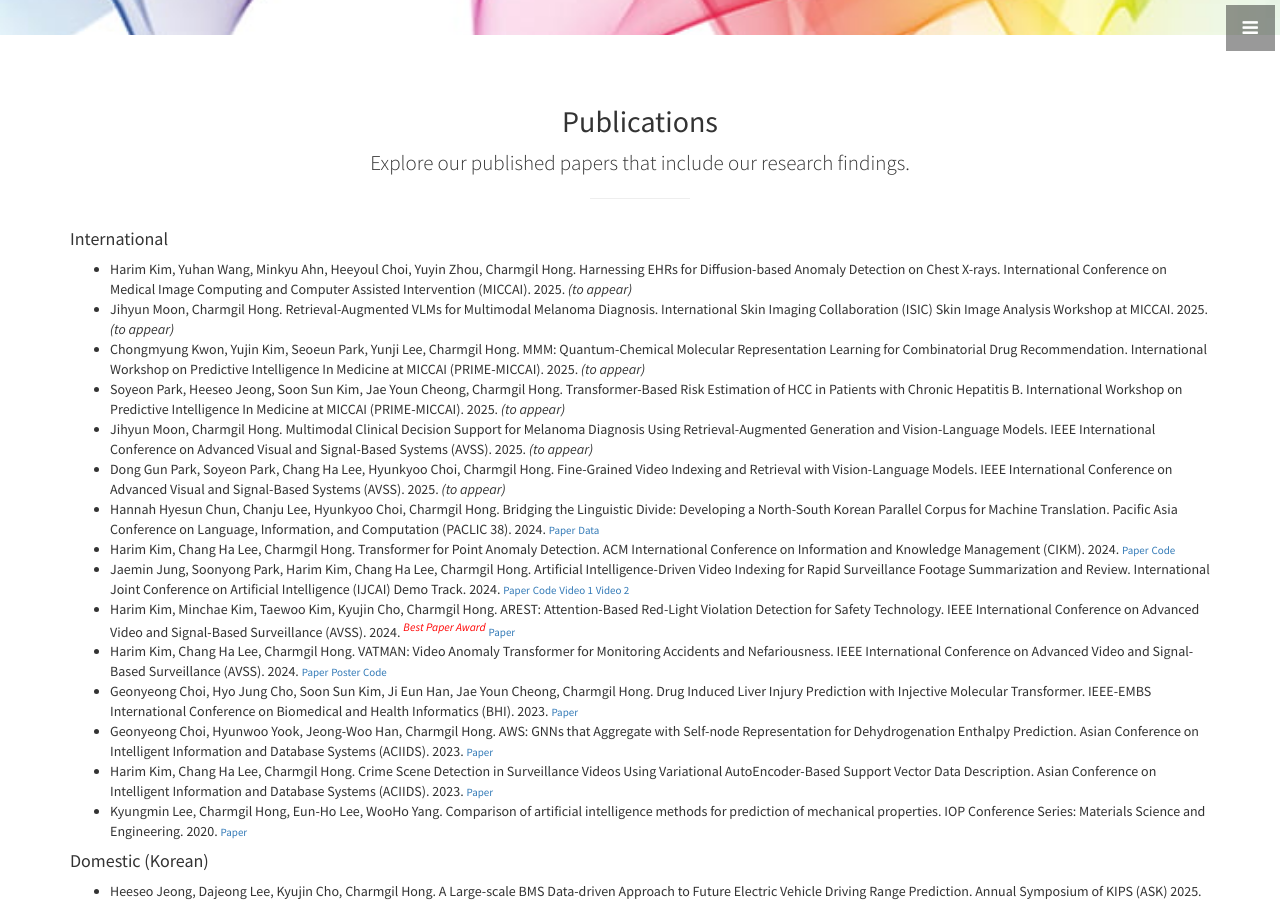
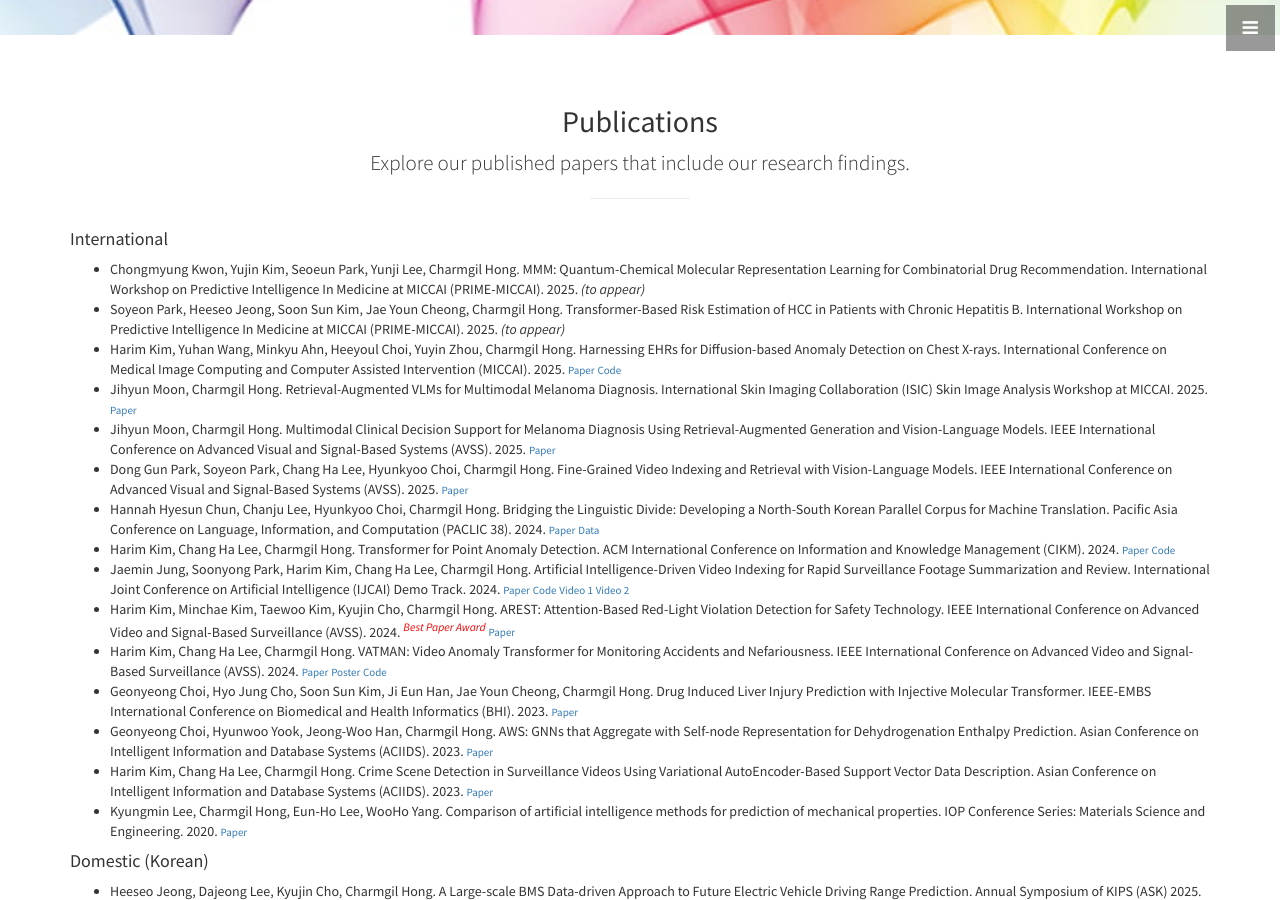
Before and after one commit to nth221/nth221.github.io, a Jekyll site: the page built from index.html, in a window 1280 px wide and 900 px high, scrolled down 3380 px. Built offline with Jekyll 4.4.1, drawn with Linux system fonts in a browser that asks for light colours.

Commit message:
modified:   _includes/portfolio.html

```diff
--- a/_includes/portfolio.html
+++ b/_includes/portfolio.html
@@ -9,13 +9,20 @@
           <div class="col-lg-12 text-justify">
             <h4>International</h4>
             <ul class="publication-list">
-              <li>Harim Kim, Yuhan Wang, Minkyu Ahn, Heeyoul Choi, Yuyin Zhou, Charmgil Hong. Harnessing EHRs for Diffusion-based Anomaly Detection on Chest X-rays. International Conference on Medical Image Computing and Computer Assisted Intervention (MICCAI). 2025. <em>(to appear)</em></li>
-              <li>Jihyun Moon, Charmgil Hong. Retrieval-Augmented VLMs for Multimodal Melanoma Diagnosis. International Skin Imaging Collaboration (ISIC) Skin Image Analysis Workshop at MICCAI. 2025. <em>(to appear)</em></li>
               <li>Chongmyung Kwon, Yujin Kim, Seoeun Park, Yunji Lee, Charmgil Hong. MMM: Quantum-Chemical Molecular Representation Learning for Combinatorial Drug Recommendation. International Workshop on Predictive Intelligence In Medicine at MICCAI (PRIME-MICCAI). 2025. <em>(to appear)</em></li>
               <li>Soyeon Park, Heeseo Jeong, Soon Sun Kim, Jae Youn Cheong, Charmgil Hong. Transformer-Based Risk Estimation of HCC in Patients with Chronic Hepatitis B. International Workshop on Predictive Intelligence In Medicine at MICCAI (PRIME-MICCAI). 2025. <em>(to appear)</em></li>
-              <li>Jihyun Moon, Charmgil Hong. Multimodal Clinical Decision Support for Melanoma Diagnosis Using Retrieval-Augmented Generation and Vision-Language Models. IEEE International Conference on Advanced Visual and Signal-Based Systems (AVSS). 2025.  <em>(to appear)</em></li>
-              <li>Dong Gun Park, Soyeon Park, Chang Ha Lee, Hyunkyoo Choi, Charmgil Hong. Fine-Grained Video Indexing and Retrieval with Vision-Language Models. IEEE International Conference on Advanced Visual and Signal-Based Systems (AVSS). 2025.  <em>(to appear)</em></li>
-              <li>Hannah Hyesun Chun, Chanju Lee, Hyunkyoo Choi, Charmgil Hong. Bridging the Linguistic Divide: Developing a North-South Korean Parallel Corpus for Machine Translation. Pacific Asia Conference on Language, Information, and Computation (PACLIC 38). 2024. <span class="res"><a href="https://aclanthology.org/2024.paclic-1.77/" target="_blank">Paper</a></span> <span class="res"><a href="https://github.com/HandongSF/KoreanUnificationParallelCorpus" target="_blank">Data</a></span></li>
+              <li>Harim Kim, Yuhan Wang, Minkyu Ahn, Heeyoul Choi, Yuyin Zhou, Charmgil Hong. Harnessing EHRs for Diffusion-based Anomaly Detection on Chest X-rays. International Conference on Medical Image Computing and Computer Assisted Intervention (MICCAI). 2025.
+              	<span class="res"><a href="https://link.springer.com/chapter/10.1007/978-3-032-04947-6_23" target="_blank">Paper</a></span>
+              	<span class="res"><a href="https://github.com/nth221/Diff3M" target="_blank">Code</a></span></li>
+              <li>Jihyun Moon, Charmgil Hong. Retrieval-Augmented VLMs for Multimodal Melanoma Diagnosis. International Skin Imaging Collaboration (ISIC) Skin Image Analysis Workshop at MICCAI. 2025.
+              	<span class="res"><a href="https://link.springer.com/chapter/10.1007/978-3-032-05825-6_5" target="_blank">Paper</a></span></li>
+              <li>Jihyun Moon, Charmgil Hong. Multimodal Clinical Decision Support for Melanoma Diagnosis Using Retrieval-Augmented Generation and Vision-Language Models. IEEE International Conference on Advanced Visual and Signal-Based Systems (AVSS). 2025.
+              	<span class="res"><a href="https://ieeexplore.ieee.org/document/11149924" target="_blank">Paper</a></span></li>
+              <li>Dong Gun Park, Soyeon Park, Chang Ha Lee, Hyunkyoo Choi, Charmgil Hong. Fine-Grained Video Indexing and Retrieval with Vision-Language Models. IEEE International Conference on Advanced Visual and Signal-Based Systems (AVSS). 2025.
+              	<span class="res"><a href="https://ieeexplore.ieee.org/document/11149705" target="_blank">Paper</a></span></li>
+              <li>Hannah Hyesun Chun, Chanju Lee, Hyunkyoo Choi, Charmgil Hong. Bridging the Linguistic Divide: Developing a North-South Korean Parallel Corpus for Machine Translation. Pacific Asia Conference on Language, Information, and Computation (PACLIC 38). 2024.
+              	<span class="res"><a href="https://aclanthology.org/2024.paclic-1.77/" target="_blank">Paper</a></span>
+              	<span class="res"><a href="https://github.com/HandongSF/KoreanUnificationParallelCorpus" target="_blank">Data</a></span></li>
               <!-- 2024 -->
               <li>Harim Kim, Chang Ha Lee, Charmgil Hong. Transformer for Point Anomaly Detection. ACM International Conference on Information and Knowledge Management (CIKM). 2024. <span class="res"><a href="https://dl.acm.org/doi/10.1145/3627673.3679859" target="_blank">Paper</a></span> <span class="res"><a href="https://github.com/nth221/TransPAD" target="_blank">Code</a></span></li>
               <li>Jaemin Jung, Soonyong Park, Harim Kim, Chang Ha Lee, Charmgil Hong. Artificial Intelligence-Driven Video Indexing for Rapid Surveillance Footage Summarization and Review. International Joint Conference on Artificial Intelligence (IJCAI) Demo Track. 2024. <span class="res"><a href="https://www.ijcai.org/proceedings/2024/1009" target="_blank">Paper</a></span> <span class="res"><a href="https://github.com/nth221/videx" target="_blank">Code</a></span> <span class="res"><a href="https://youtu.be/IaTPpJfmFnQ" target="_blank">Video 1</a></span> <span class="res"><a href="https://youtu.be/eXMBMsPZQaU" target="_blank">Video 2</a></span></li>
```
